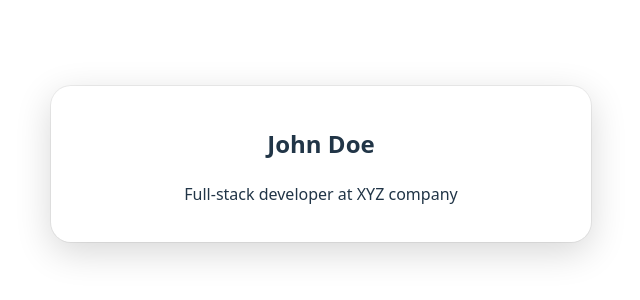
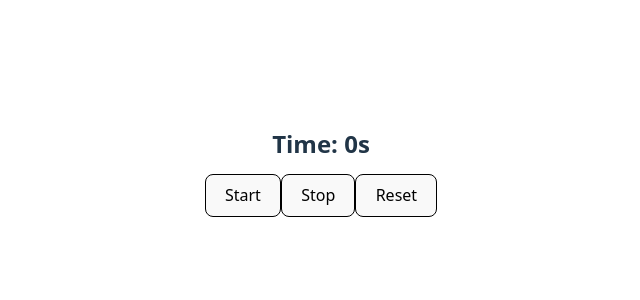
Before and after one commit to Khusbu853/ReactJs-Machine-Coding-Practice, a React (Vite) app: page / in a window 1280 px wide. Shown: the part 236-536 px from the top of the page, without its empty margins (319-959 px from the left). Built offline with nearby package versions, Linux system fonts and the light colour scheme.

Commit message:
stopwatch

```diff
--- a/src/App.jsx
+++ b/src/App.jsx
@@ -7,6 +7,7 @@ import GuessTheNumber from './component/Guess Number/GuessNumber'
 import ProgressBar from './component/progressBar/ProgressBar'
 import ContactForm from './component/contactform/ContactForm'
 import LoadingSkeleton from './component/animatedLoadingSkeleton/LoadingSkeleton'
+import Stopwatch from './component/StopWatch'
 
 
 function App() {
@@ -19,7 +20,8 @@ function App() {
       {/* <GuessTheNumber/> */}
       {/* <ProgressBar/> */}
       {/* <ContactForm/> */}
-      <LoadingSkeleton/>
+      {/* <LoadingSkeleton/> */}
+      <Stopwatch/>
     </div>
   )
 }
--- /dev/null
+++ b/src/component/StopWatch.jsx
@@ -0,0 +1,33 @@
+import React, { useState, useRef } from "react";
+
+function Stopwatch() {
+  const [seconds, setSeconds] = useState(0);
+  const refInterval = useRef(null)
+
+  const startTimer = () => {
+    if (refInterval.current !== null) return;
+    refInterval.current = setInterval(() => {
+      setSeconds(prev => prev +1)
+    }, 1000)
+  }
+
+  const stopTimer = () => {
+    clearInterval(refInterval.current)
+  }
+
+  const pauseTimer = () => {
+    setSeconds(0)
+    clearInterval(refInterval.current)
+  }
+
+  return (
+    <div style={{ textAlign: "center", marginTop: "20px" }}>
+      <h1>Time: {seconds}s</h1>
+      <button style={{border: '1px solid black'}} onClick={() => startTimer()}>Start</button>
+      <button style={{border: '1px solid black'}} onClick={() => stopTimer()}>Stop</button>
+      <button style={{border: '1px solid black'}} onClick={() => pauseTimer()}>Reset</button>
+    </div>
+  );
+}
+
+export default Stopwatch;
```
